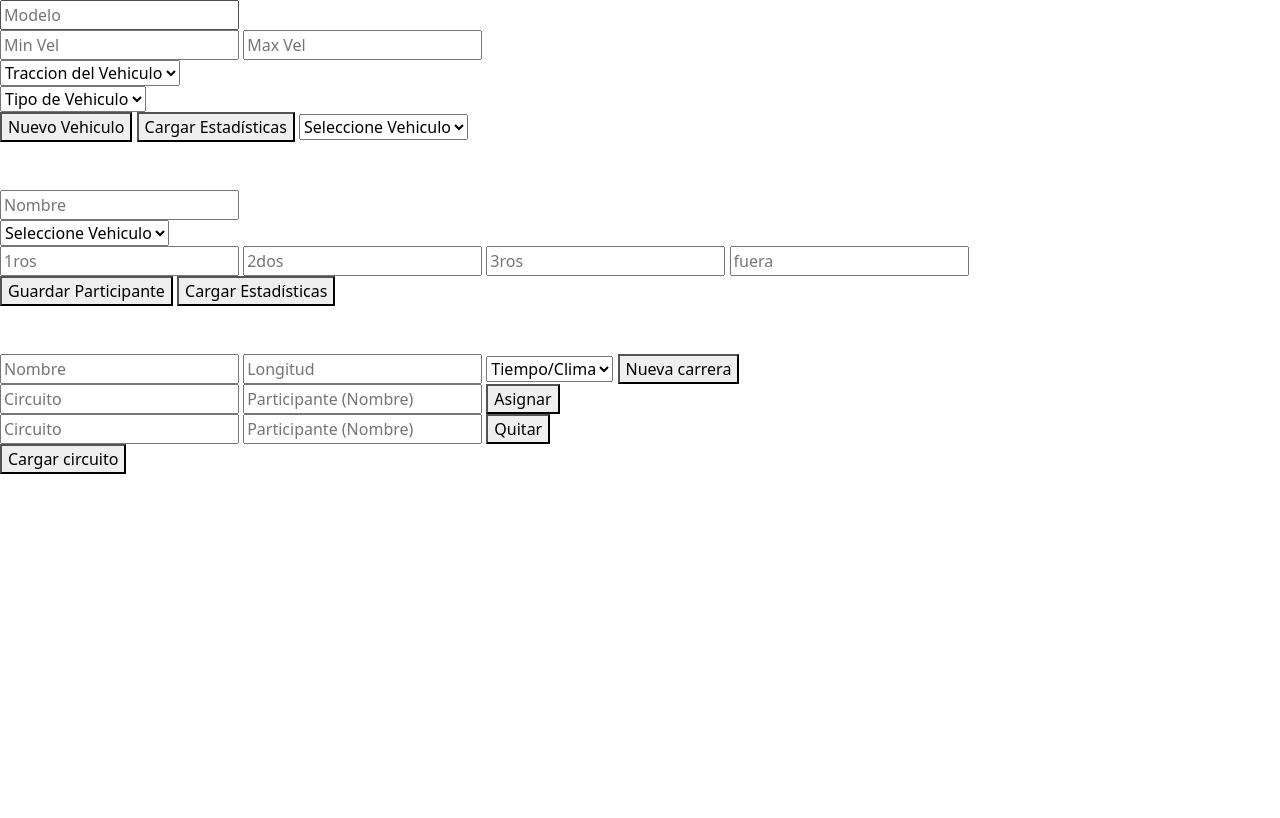
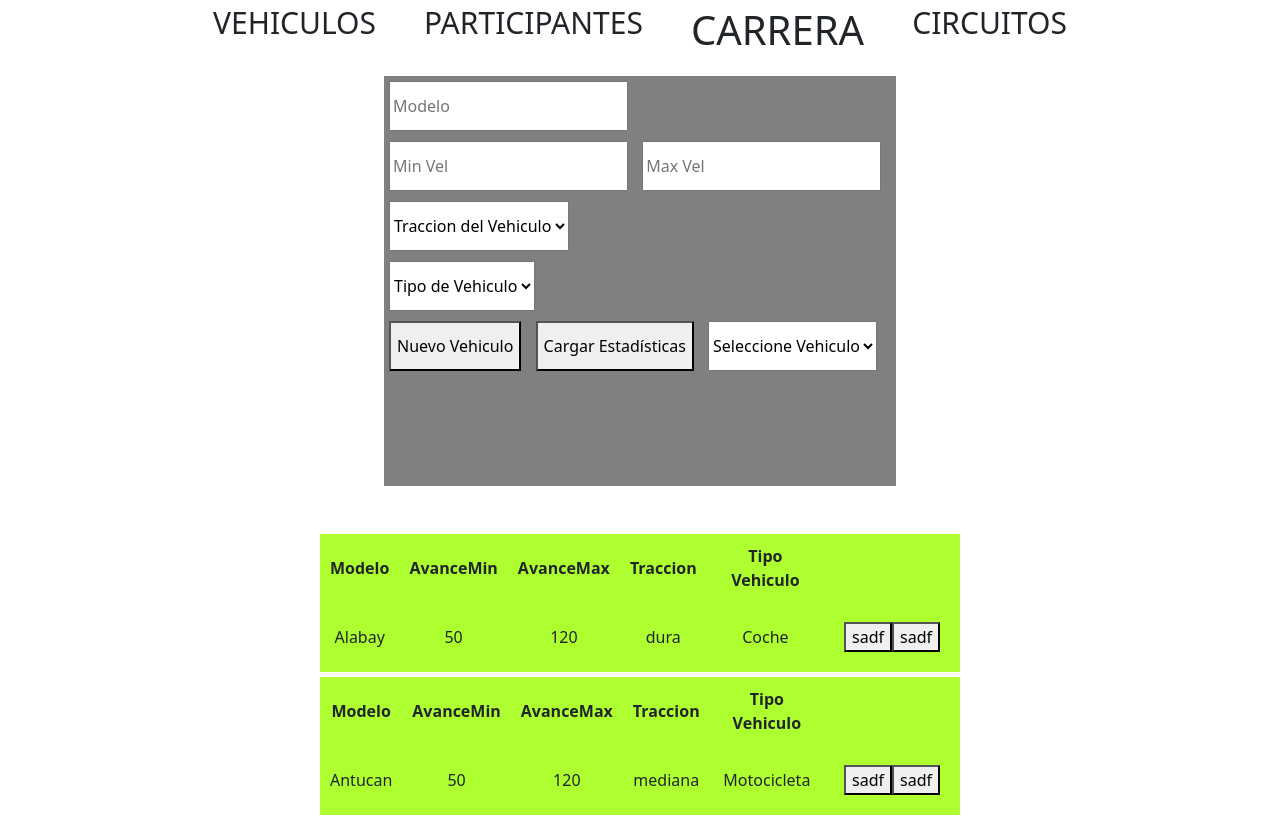
Before and after one commit to AlexLi727/M06_UF2_pr05_estructures_dades, a plain HTML site: page index.html in a window 1280 px wide. Shown: the top 818 px of the page. Drawn offline with nearby package versions, Linux system fonts and the light colour scheme.

Commit message:
progress

```diff
--- a/Alabay.js
+++ b/Alabay.js
@@ -10,8 +10,13 @@ let Circuitos = new Array();
 
 Vehiculos.push(new Coche("Alabay", "dura", 50, 120));
 Vehiculos.push(new Motocicleta("Antucan", "mediana", 50, 120));
-Participantes.push(new Participante("Alex Alabau", Vehiculos[0], new Array(0, 0 ,0, 0)));
-Participantes.push(new Participante("Antonio Herrero", Vehiculos[1], new Array(0, 0, 0, 0)));
+var Stats = new Array();
+Stats["Primeros"] = 0;
+Stats["Segundos"] = 0;
+Stats["Terceros"] = 0;
+Stats["Fuera"] = 0;
+Participantes.push(new Participante("Alex Alabau", Vehiculos[0], Stats));
+Participantes.push(new Participante("Antonio Herrero", Vehiculos[1], Stats));
 Circuitos.push(new Circuito("Circuito Tormenta", 500, "lluvioso"));
 resetVehicles();
 
@@ -22,8 +27,39 @@ function resetVehicles(){
         Vehiculos.forEach(function(a, index, v){
             document.getElementById("VehiculoSeleccionado").innerHTML += (`<option value = `+ v[index].Modelo +`>`+ v[index].Modelo  +`</option>`);
             document.getElementById("VehiculoSeleccionado2").innerHTML += (`<option value = `+ v[index].Modelo +`>`+ v[index].Modelo  +`</option>`);
+            document.getElementById("lista-vehiculos").innerHTML += (`<option value = `+ v[index].Modelo +`>`);
+            var tr = document.createElement("tr");
+            var tr2 = document.createElement("tr");
+            var div = document.createElement("table");
+
+            document.getElementById("ListaVehiculos").appendChild(div);
+
+            div.appendChild(tr2);
+            div.appendChild(tr);
+
+            tr2.innerHTML += (`<th>Modelo</th>`);
+            tr2.innerHTML += (`<th>AvanceMin</th>`);
+            tr2.innerHTML += (`<th>AvanceMax</th>`);
+            tr2.innerHTML += (`<th>Traccion</th>`);
+            tr2.innerHTML += (`<th>Tipo Vehiculo</th>`);
+
+            tr.innerHTML += (`<td>`+ v[index].Modelo +`</td>`);
+            tr.innerHTML += (`<td>`+ v[index].AvanceMin +`</td>`);
+            tr.innerHTML += (`<td>`+ v[index].AvanceMax +`</td>`);
+            tr.innerHTML += (`<td>`+ v[index].Traccion +`</td>`);
+            if(v[index] instanceof Coche){
+                tr.innerHTML += (`<td> Coche </td>`);
+            }else{
+                tr.innerHTML += (`<td> Motocicleta </td>`);
+            }
+
+            div = document.createElement("div");
+            tr.appendChild(div);
+            div.innerHTML += (`<button>sadf</button>`);
+            div.innerHTML += (`<button>sadf</button>`)
         });
     }
+
 }
 
 function getVehicleIndex(Model){
@@ -35,6 +71,18 @@ function getVehicleIndex(Model){
     return -1;
 }
 
+function hideForms(){
+    var FormularioVehiculo = document.getElementById("FormularioVehiculo");
+    var FormularioParticipantes = document.getElementById("FormularioParticipante");
+    var FormularioCircuito = document.getElementById("FormularioCircuito");
+
+    FormularioVehiculo.style = "display: none";
+    FormularioParticipantes.style = "display: none";
+    FormularioCircuito.style = "display: none";
+}
+
+
+
 //Evento para crear vehiculo
 document.getElementById("NuevoVehiculoButton").addEventListener("click", function(){
     var Modelo = document.getElementById("Modelo").value;
@@ -44,7 +92,7 @@ document.getElementById("NuevoVehiculoButton").addEventListener("click", functio
     var TipoVehiculo = document.getElementById("TipoVehiculo").value;
     console.log(MinVel, MaxVel)
 
-    if(Modelo == "" ||  MinVel == NaN || MaxVel == NaN || Traccion == "" || TipoVehiculo == ""){
+    if(Modelo == "" ||  isNaN(MinVel) || isNaN(MaxVel) || Traccion == "" || TipoVehiculo == ""){
         document.getElementById("Respuesta").innerHTML = "Llene todos los campos";
     }else if(MaxVel < MinVel){
         document.getElementById("Respuesta").innerHTML = "Velocidad min no puede ser mayor a velocidad max";
@@ -100,8 +148,10 @@ document.getElementById("NuevoParticipanteButton").addEventListener("click", fun
     var Segundos = document.getElementById("Segundos").value;
     var Terceros = document.getElementById("Terceros").value;
     var FueraPodio = document.getElementById("FueraPodio").value;
+    console.log(Primeros)
+    if(Nombre == "" || Vehiculo == "" || Primeros == "" || Segundos == "" || Terceros == "" || FueraPodio == ""){
 
-    if(Nombre == "" || Vehiculo == "" || Primeros == "" || Segundos == "" || Terceros == "" || FueraPodio == "")
+    }else{
     var Estadisticas = new Array();
     Estadisticas["Primeros"] = Primeros;
     Estadisticas["Segundos"] = Segundos;
@@ -111,6 +161,9 @@ document.getElementById("NuevoParticipanteButton").addEventListener("click", fun
     var newParticipante = new Participante(Nombre, Vehiculos[getVehicleIndex(Vehiculo)], Estadisticas);
 
     Participantes.push(newParticipante);
+
+    console.log(Participantes);
+    }
 })
 
 //Evento para crear circuito
@@ -122,4 +175,14 @@ document.getElementById("NuevaCarreraButton").addEventListener("click", function
     var newCircuito = new Circuito(Nombre, Longitud, Tiempo);
 
     Circuitos.push(newCircuito);
+});
+
+//Evento para asignar participantes
+document.getElementById("AsignarParticipanteButton").addEventListener("click", function(){
+
+});
+
+//Evento para quitar participantes
+document.getElementById("QuitarParticipanteButton").addEventListener("click", function(){
+
 })
--- a/clases.js
+++ b/clases.js
@@ -2,6 +2,7 @@ export class Circuito{
     Nombre
     Tiempo
     Longitud;
+    Participantes;
     constructor(Nombre, Tiempo, Longitud){
         this.Nombre = Nombre;
         this.Tiempo = Tiempo;
--- a/index.html
+++ b/index.html
@@ -10,9 +10,14 @@
     <link href = "project.css" rel = "stylesheet">
 </head>
 <body>
-
-    <!-- FORMULARIO PARA CREACIÓN DE COCHES -->
-    <div class = "mb-5" id = "FormularioVehiculo">
+    <div class = "d-flex gap-5 justify-content-center navegador">
+        <p id = "nav-vehiculos">VEHICULOS</p>
+        <p id = "nav-participantes">PARTICIPANTES</p>
+        <p id = "nav-carrera">CARRERA</p>
+        <p id = "nav-circuitos">CIRCUITOS</p>
+    </div>
+    <!-- FORMULARIO PARA CREACIÓN DE VEHICULOS -->
+    <div class = "formulario mb-5" id = "FormularioVehiculo">
         <input type = "text" placeholder = "Modelo" id = "Modelo"> <br>
         <input type = "number" placeholder = "Min Vel" id = "MinVel">
         <input type = "number" placeholder = "Max Vel" id = "MaxVel">
@@ -39,8 +44,13 @@
         <div id = "VehiculosEstadisticas"> </div>
     </div>
 
+    <!-- LISTA DE VEHICULOS QUE PERMITE EDITAR, BORRAR Y VER -->
+    <div id = "ListaVehiculos">
+
+    </div>
+
     <!-- FORMULARIO PARA CREACIÓN DE JUGADORES -->
-    <div class = "mb-5">
+    <div class = "formulario mb-5" id = "FormularioParticipante">
         <input type = "text" placeholder = "Nombre" id = "Nombre"><br>
         <select id = "VehiculoSeleccionado2">
             <option value = "" disabled selected> Seleccione Vehiculo </option>
@@ -54,7 +64,7 @@
     </div>
 
     <!-- FORMULARIO PARA CREACIÓN DE CIRCUITOS -->
-    <div>
+    <div class = "formulario" id = "FormularioCircuito">
         <input type = "text" placeholder = "Nombre" id = "NombreCircuito">
         <input type = "number" placeholder = "Longitud" id = "Longitud">
         <select id = "Tiempo">
@@ -68,19 +78,21 @@
 
     <!-- FORMULARIO PARA ASIGNAR PARTICIPANTES A UN CIRCUITO -->
     <div>
-        <input type = "text" placeholder = "Circuito">
-        <input type = "text" placeholder = "Participante (Nombre)">
-        <button> Asignar </button>
+        <input list = "lista-circuitos" type = "text" placeholder = "Circuito">
+        <input list = "lista-vehiculos" type = "text" placeholder = "Participante (Nombre)">
+        <datalist id = "lista-vehiculos"></datalist>
+        <button id = "AsignarParticipanteButton"> Asignar </button>
     </div>
 
     <!-- FORMULARIO PARA QUITAR PARTICIPANTES A UN CIRCUITO -->
     <div>
-        <input type = "text" placeholder = "Circuito">
-        <input type = "text" placeholder = "Participante (Nombre)">
-        <button> Quitar </button>
+        <input list = "lista-circuitos" type = "text" placeholder = "Circuito">
+        <input list = "lista-vehiculos-circuito" type = "text" placeholder = "Participante (Nombre)">
+        <datalist id = "lista-vehiculos-circuito"></datalist>
+        <button id = "QuitarParticipanteButton"> Quitar </button>
     </div>
 
     <button> Cargar circuito </button>
-
+    <datalist id = "lista-circuitos"></datalist>
 </body>
 </html>
--- a/project.css
+++ b/project.css
@@ -1,3 +1,36 @@
-#FormulariVehiculo{
+.navegador > p{
+    font-size: 30px;
 
 }
+#nav-carrera{
+    font-size: 40px;
+}
+.formulario{
+    width: 40%;
+    flex-wrap: wrap;
+    justify-self: center;
+    background-color: gray;
+}
+.formulario > *{
+    margin: 5px;
+    height: 50px;
+}
+
+#ListaVehiculos > table{
+    justify-self: center;
+    width: 50%;
+    background-color: greenyellow;
+    margin: 5px;
+    border-collapse: separate;
+    border-spacing: 0px;
+}
+
+#ListaVehiculos > table > tr > *{
+    padding: 10px;
+    margin: 10px;
+    text-align: center;
+}
+#ListaVehiculos > table > tr > div{
+    display: flex;
+
+}
```
